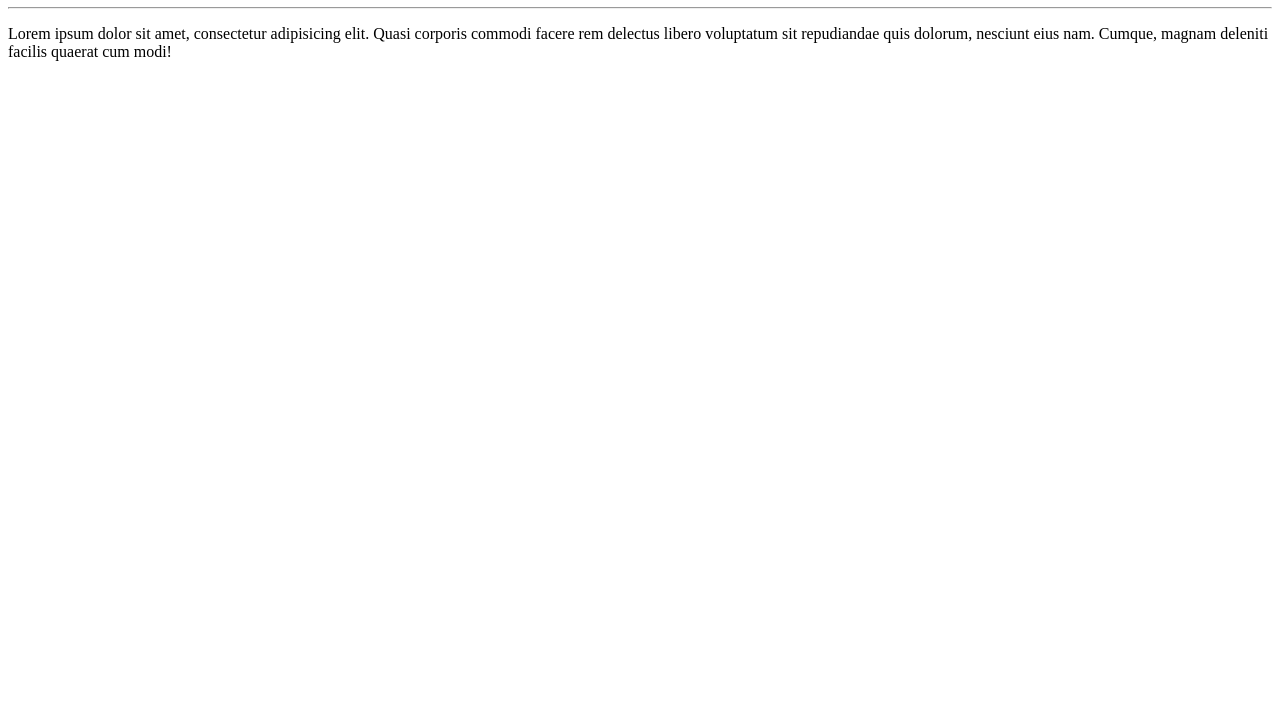
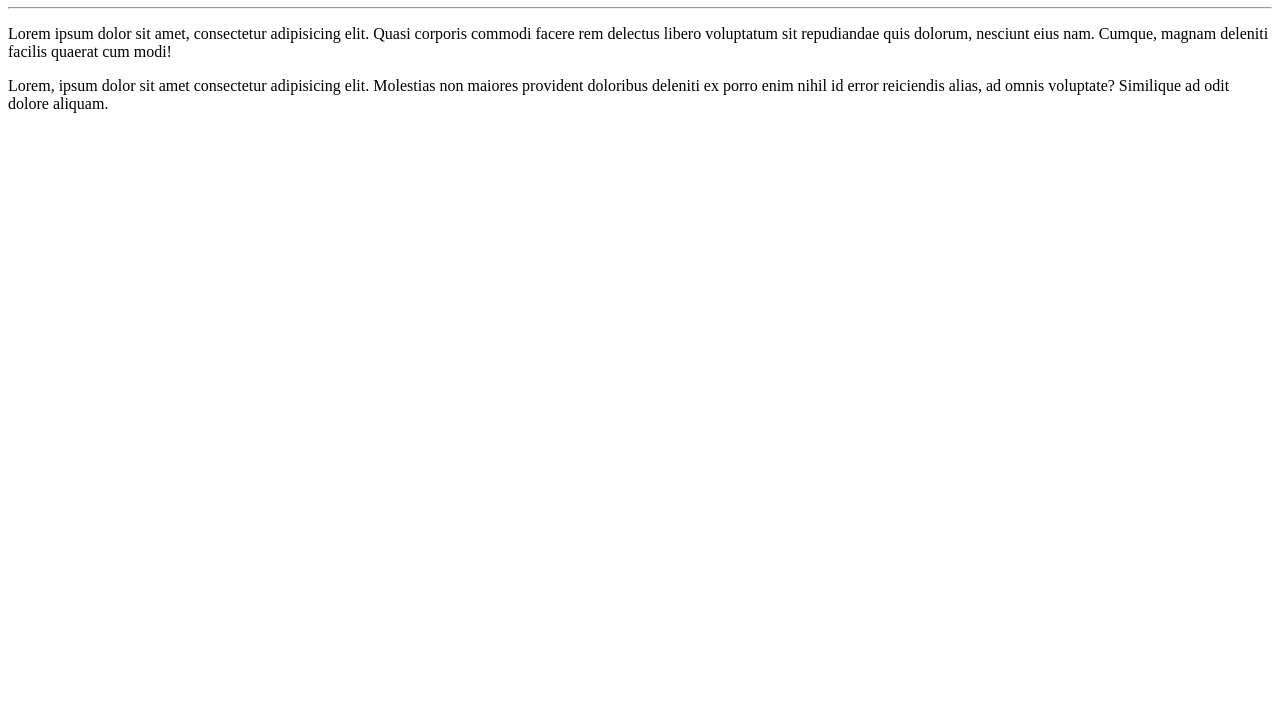
Before and after one commit to leonardozucco/Ola-Mundo, a plain HTML site: page site-exemplo/index.html in a window 1280 px wide. Shown: the part 73-800 px from the top of the page. Drawn offline with Linux system fonts and the light colour scheme.

Commit message:
Adicionei um parágrafo

```diff
--- a/site-exemplo/index.html
+++ b/site-exemplo/index.html
@@ -9,5 +9,6 @@
     <h1>Olá, Mundo!</h1>
     <hr>
     <p>Lorem ipsum dolor sit amet, consectetur adipisicing elit. Quasi corporis commodi facere rem delectus libero voluptatum sit repudiandae quis dolorum, nesciunt eius nam. Cumque, magnam deleniti facilis quaerat cum modi!</p>
+    <p>Lorem, ipsum dolor sit amet consectetur adipisicing elit. Molestias non maiores provident doloribus deleniti ex porro enim nihil id error reiciendis alias, ad omnis voluptate? Similique ad odit dolore aliquam.</p>
 </body>
 </html>
```
